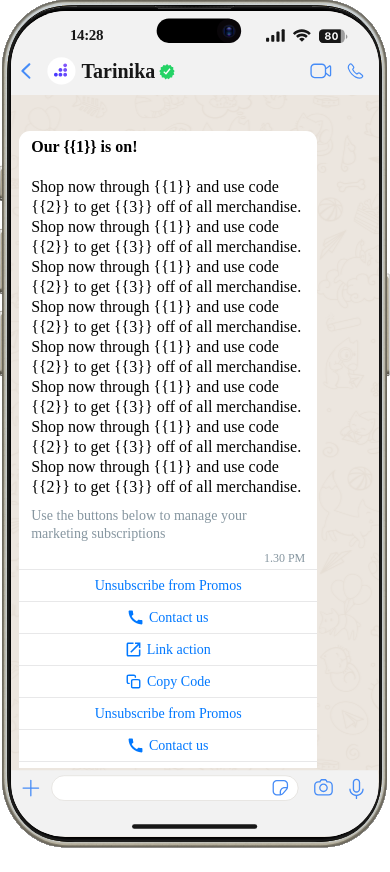
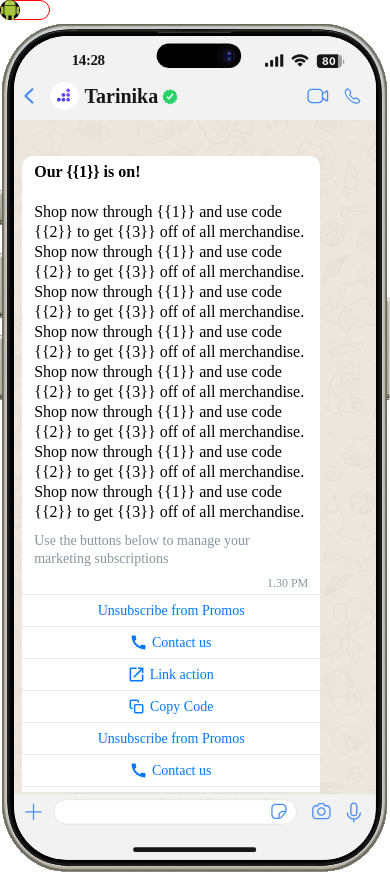
Before and after one commit to Royal-attryb/whatsapp-ui, a React (Create React App) app in the folder whatsapp-mobile-ui/: page / in a window 390 px wide. Before the commit the page ends 848 px from the top, so only its background shows below. Built offline with nearby package versions, Linux system fonts and the light colour scheme; a small style sheet from the web is missing.

Commit message:
iphone-view

```diff
--- a/whatsapp-mobile-ui/src/App.js
+++ b/whatsapp-mobile-ui/src/App.js
@@ -1,11 +1,20 @@
 import Main from './components/Main.jsx';
 import Preview from './pages/Preview.jsx';
+import OsToggle from './components/OsToggle.jsx';
+import { useState } from 'react';
 
 function App() {
+  const [os, setOs] = useState("ios");
+  function handleToggle(event) {
+    console.log(event);
+    setOs(event.target.checked ? "ios" : "android");
+  }
+
   return (
     <>
       {/* <Preview /> */}
-      <Main os="ios"/>
+      <OsToggle onToggle={handleToggle} />
+      <Main os={os} />
       {/* <div style={{"display": "flex"}}>
         <Main os="ios"/>
         <Main os="android" />
--- /dev/null
+++ b/whatsapp-mobile-ui/src/components/OsToggle.jsx
@@ -0,0 +1,14 @@
+import React from 'react'
+import '../styles/OsToggle.css';
+
+const OsToggle = ({onToggle}) => {
+  return (
+    <div className='toggle'>
+        <div className='toggle__container'>
+            <input onChange={onToggle}className="toggle__input" type="checkbox" />
+        </div>
+    </div>
+  )
+}
+
+export default OsToggle
--- a/whatsapp-mobile-ui/src/styles/Button.css
+++ b/whatsapp-mobile-ui/src/styles/Button.css
@@ -5,6 +5,7 @@
 }
 
 .button-wrapper a {
+    cursor: default;
     display: flex;
     justify-content: center;
     align-items: center;
--- a/whatsapp-mobile-ui/src/styles/Main.css
+++ b/whatsapp-mobile-ui/src/styles/Main.css
@@ -69,7 +69,7 @@
     background: url('../images/ios/MessageBackground.svg');
     background-repeat: no-repeat;
     background-size: cover;
-    border-radius: 55px;
+    border-radius: 14.76%/6.45%;
 }
 
 .ios-body {
@@ -77,5 +77,5 @@
     max-width: 393px;
     max-height: 853px;
     background-image: url("../images/ios/PhoneBody.svg");
-    padding: 11px;
+    padding: 12px 14px;
 }
--- /dev/null
+++ b/whatsapp-mobile-ui/src/styles/OsToggle.css
@@ -0,0 +1,33 @@
+.toggle__container {
+    position: relative;
+}
+
+.toggle__input {
+    appearance: none;
+    width: 50px;
+    height: 20px;
+    border: 1px solid red;
+    border-radius: 10px;
+}
+
+.toggle__input::before {
+    content: url('../images/android-logo.svg');
+    width: 20px;
+    height: 20px;
+    background-color: black;
+    position: absolute;
+    top: 0;
+    left: 0;
+    transition: left 0.2s ease-in;
+    border-radius: 10px;
+}
+
+.toggle__input:checked::before {
+    content: url('../images/apple-logo.svg');
+    width: 20px;
+    height: 20px;
+    background-color: aqua;
+    position: absolute;
+    top: 0;
+    left: 30px;
+}
```
Also changed, not shown: whatsapp-mobile-ui/src/images/android-logo.svg (added), whatsapp-mobile-ui/src/images/apple-logo.svg (added).
